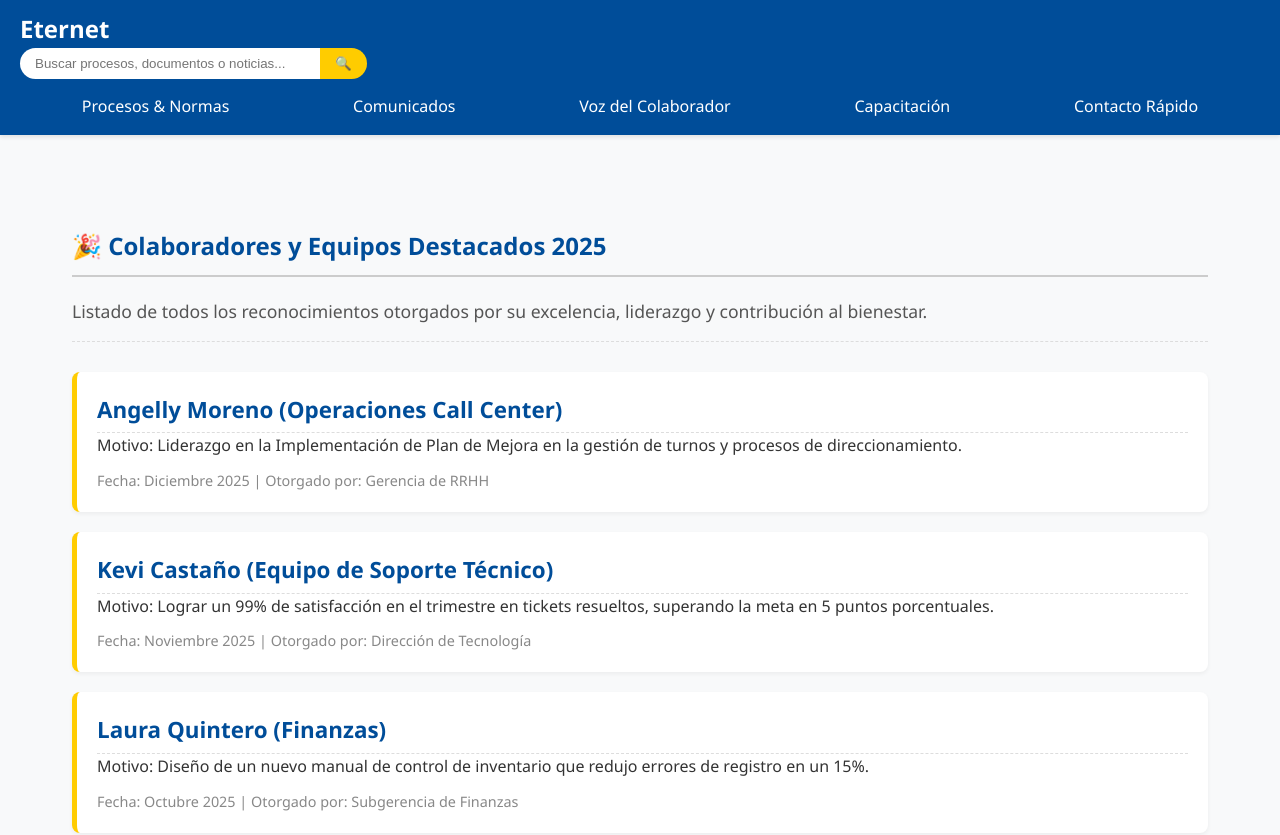
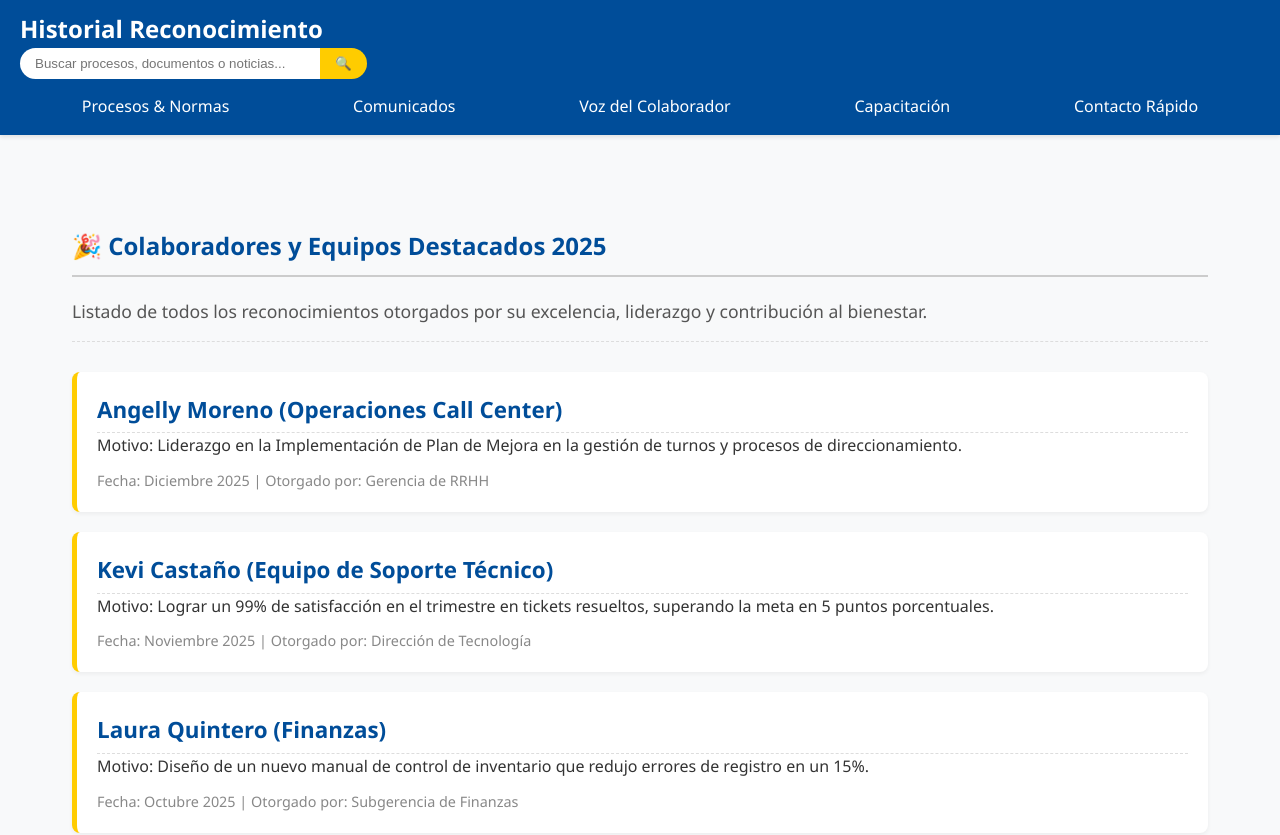
Before and after one commit to Casta-c/Intranet-Emtelco, a plain HTML site: page historial-reconocimiento.html in a window 1280 px wide. Shown: the top 835 px of the page. Drawn offline with Linux system fonts and the light colour scheme.

Commit message:
Change title to 'Historial Reconocimiento'

```diff
--- a/historial-reconocimiento.html
+++ b/historial-reconocimiento.html
@@ -3,7 +3,7 @@
 <head>
     <meta charset="UTF-8">
     <meta name="viewport" content="width=device-width, initial-scale=1.0">
-    <title>Intranet</title>
+    <title>Historial Reconocimiento</title>
     <link rel="stylesheet" href="styles.css">
     <style>
         /* Estilos adicionales para la página de historial */
@@ -35,7 +35,7 @@
 <body class="historial-page">
 
     <header class="main-header">
-        <h1>Eternet</h1>
+        <h1>Historial Reconocimiento</h1>
 
         <div class="search-box">
             <input type="search" placeholder="Buscar procesos, documentos o noticias..." aria-label="Buscar en la intranet">
```
